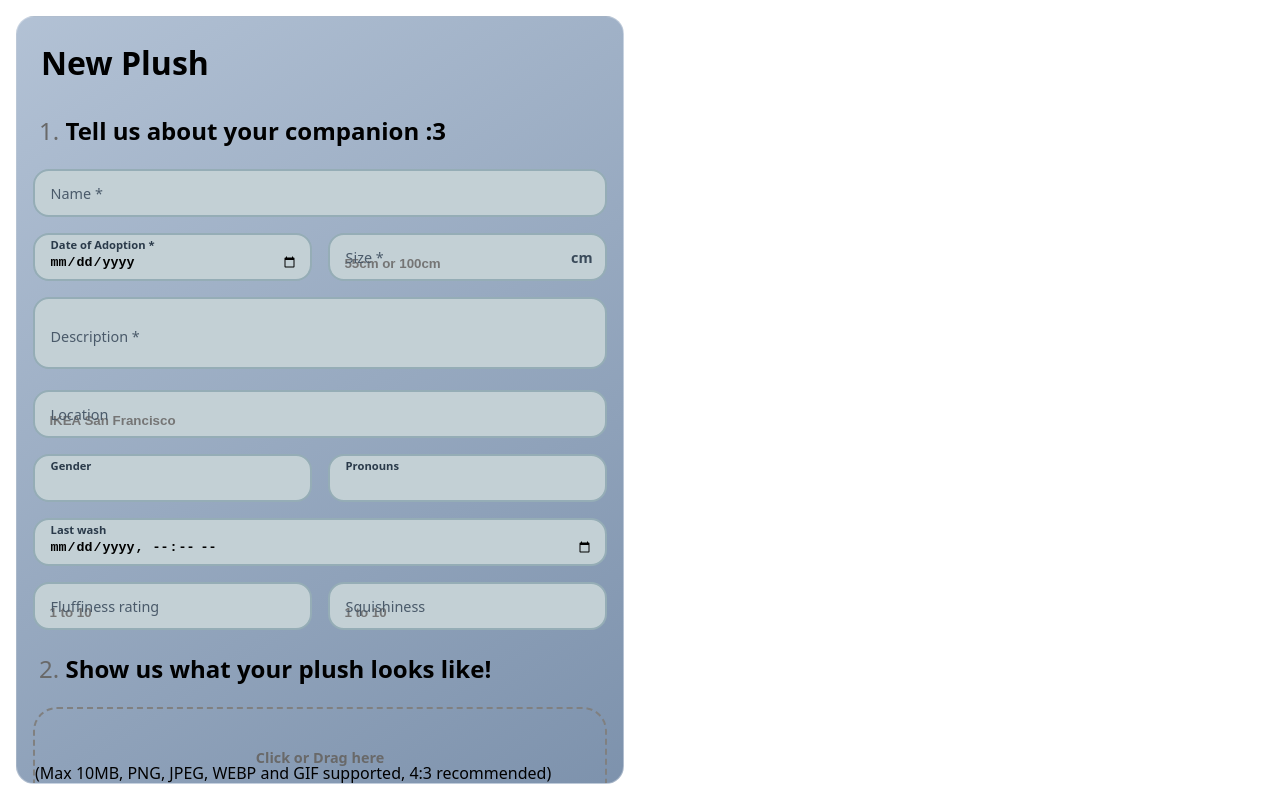
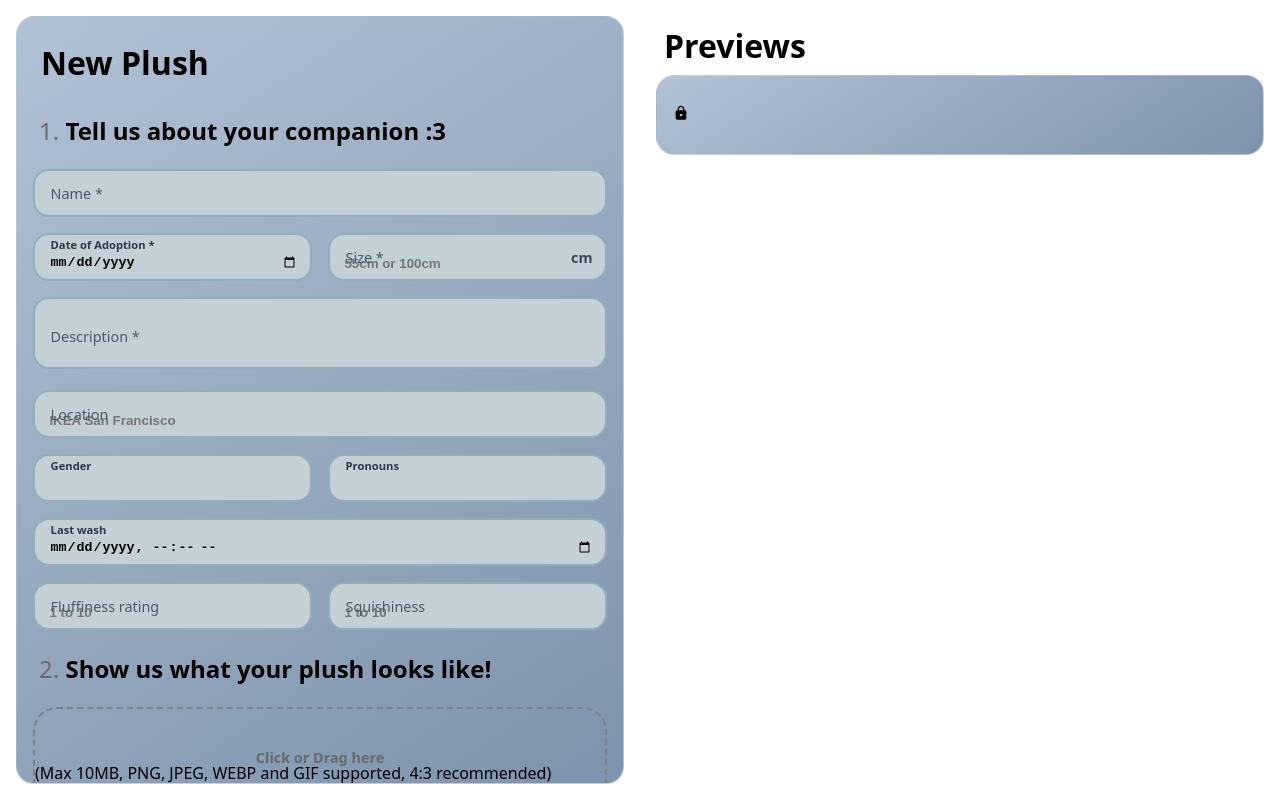
Before and after one commit to V3NCO/Hajdentity, a Nuxt app in the folder frontend/: page /dashboard/plushies/new in a window 1280 px wide. Built offline with nearby package versions, Linux system fonts and the light colour scheme; no server answers.

Commit message:
First Preview

```diff
--- a/frontend/app/pages/dashboard/plushies/new.vue
+++ b/frontend/app/pages/dashboard/plushies/new.vue
@@ -6,6 +6,14 @@ const preview = ref('')
 const dragging = ref(false)
 const fileInput = ref<HTMLInputElement>()
 const submitting = ref(false)
+import cardsCss from '~/assets/css/cards.css?raw'
+
+
+useSeoMeta({
+  title: 'New Plushie',
+})
+useHead({ htmlAttrs: { lang: 'en' }, style: [{ textContent: cardsCss }] })
+
 
 const state = reactive({
   name: undefined,
@@ -202,7 +210,7 @@ async function onSubmit() {
       <div class="field">
         <input
           id="lastwashed"
-          v-model="state.lastwash"
+          v-model="state.lastwashed"
           name="lastwashed"
           type="datetime-local"
           placeholder=""
@@ -275,6 +283,24 @@ async function onSubmit() {
     </form>
   </div>
 </div>
+<div class="rcont">
+  <h1>Previews</h1>
+  <div class="vrcont">
+    <div
+      :style="{ backgroundImage: `url(${preview})`, width: `20rem` }"
+      class="card"
+    >
+      <div class="gradient">
+        <h1>{{ state.name }}</h1>
+        <span>
+          <Icon v-if="false" name="material-symbols:public" title="Public"/>
+          <Icon v-else name="material-symbols:lock" title="Private"/>
+          <p>{{ state.pronouns }}</p>
+        </span>
+      </div>
+    </div>
+  </div>
+</div>
 </template>
 
 <style>
@@ -292,17 +318,31 @@ body {
   height: 100%;
 }
 
-.lcont, .vcont {
+.lcont, .rcont, .vcont {
   box-sizing: border-box;
 }
 
-.lcont {
+.lcont, .rcont {
   width: 50vw;
   height: 100svh;
   position: relative;
-  float: left;
   padding: 1em;
   overflow: hidden;
+  box-sizing: border-box;
+}
+
+.lcont { float: left; }
+.rcont { float: right; }
+
+.vrcont {
+  padding: 1em;
+  height: fit-content;
+  max-width: 100%;
+  background-image: linear-gradient(147deg, #9FB2CACC, #5D7798CC);
+  backdrop-filter: blur(10px);
+  -webkit-backdrop-filter: blur(10px);
+  border-radius: 18px;
+  border: 1px solid rgba(255, 255, 255, 0.3);
 }
 
 .vcont {
```
